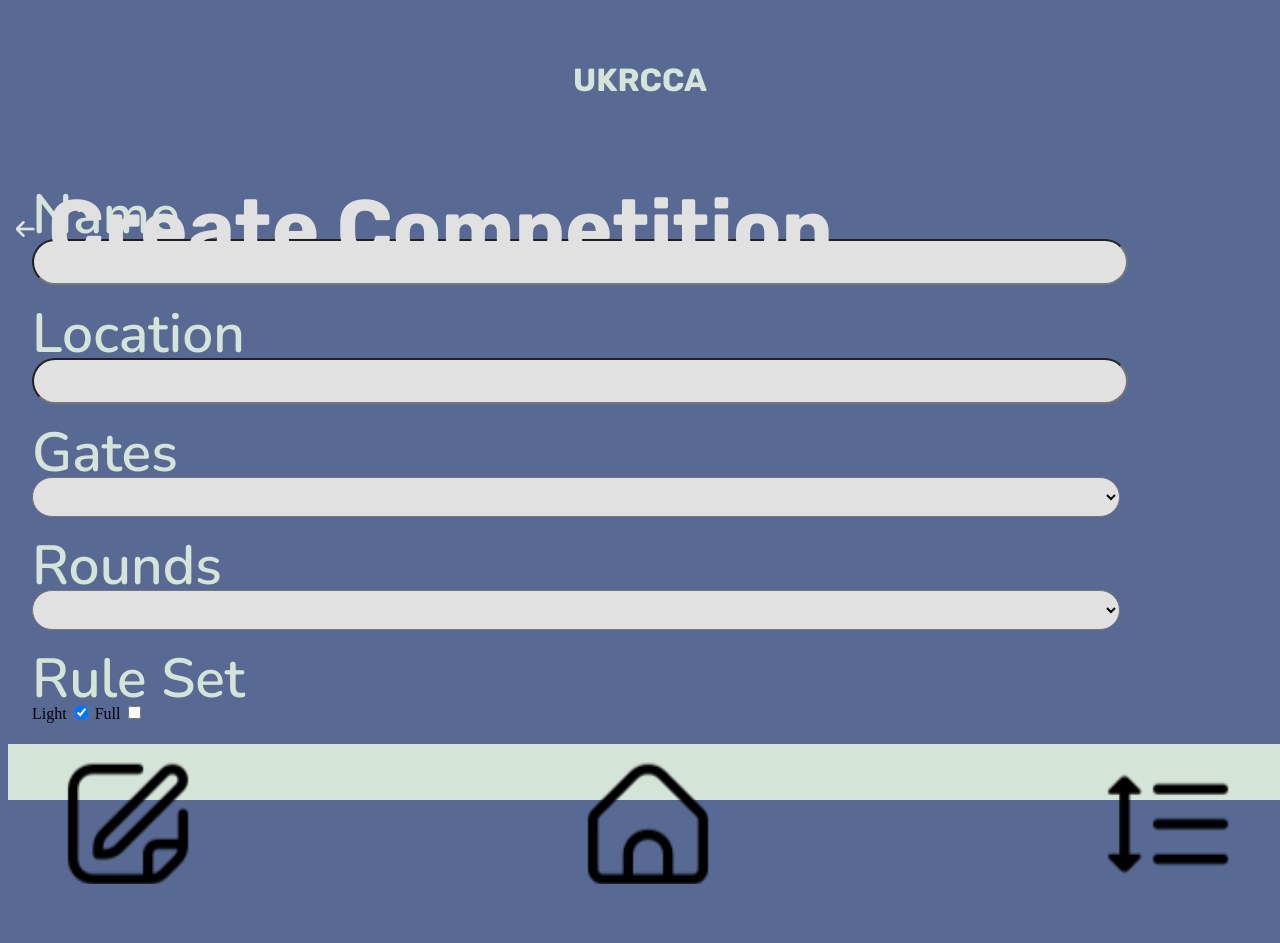
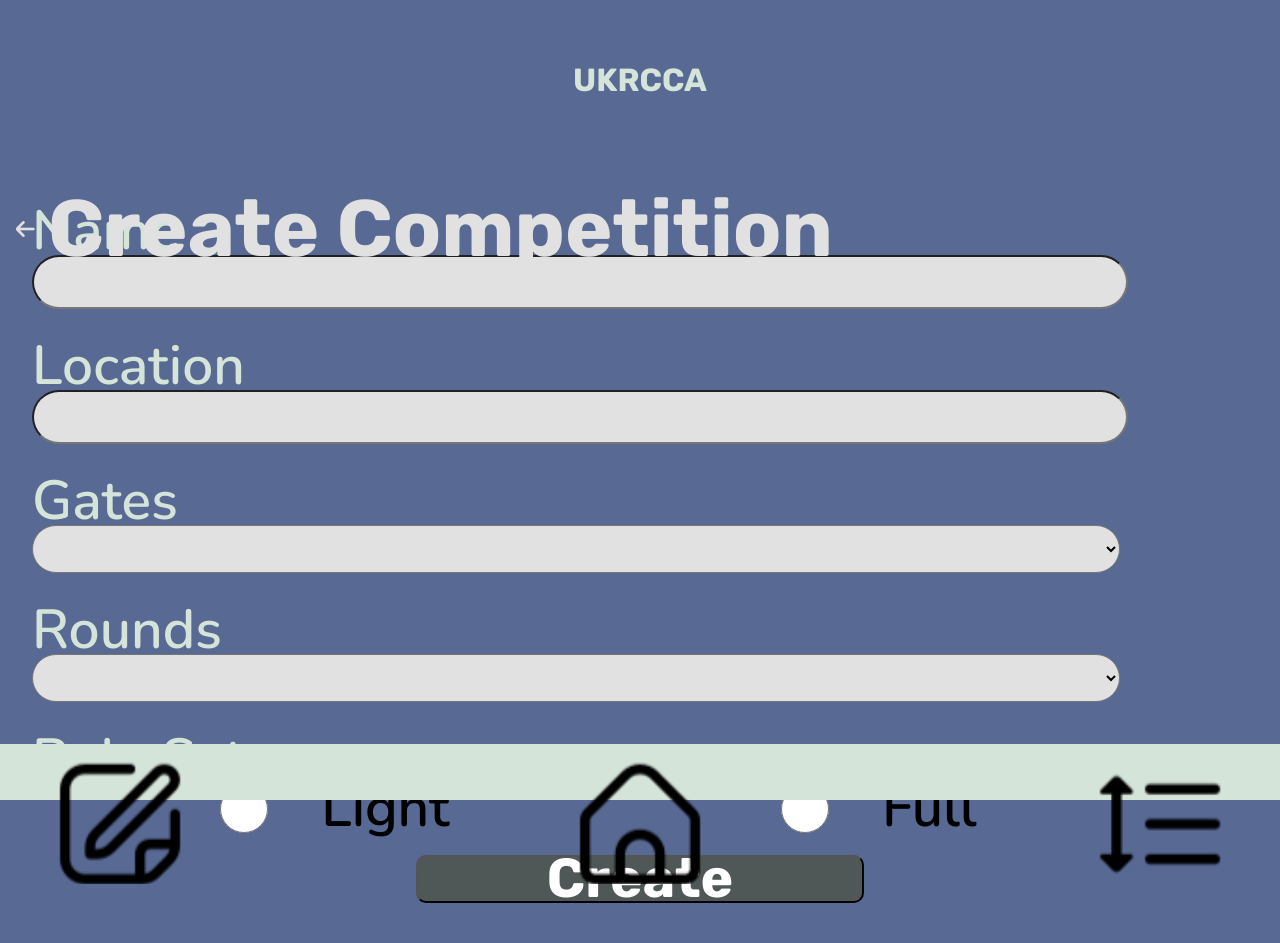
Before and after one commit to Erin-N-P/UKRCCA-App, a Django app: page /compcre/ in a window 1280 px wide. Before the commit the page ends 884 px from the top, so only its background shows below. Run offline with Django 4.2, Linux system fonts and the light colour scheme; some web fonts are replaced.

Commit message:
comp create page done

```diff
--- a/UKRCCA/admin_app/files/static/base.css
+++ b/UKRCCA/admin_app/files/static/base.css
@@ -20,11 +20,11 @@
 }
 
 .foot{
-    position: sticky;
+    position: fixed;
     left: 0;
     bottom: 0;
+    width: 100%;
     background-color: #D5E4D9;
-    width: 100vw;
     height: 7vh;
     display: flex;
     justify-content: space-between;
--- a/UKRCCA/admin_app/files/static/compcre.css
+++ b/UKRCCA/admin_app/files/static/compcre.css
@@ -34,9 +34,7 @@ html{
     color: #E1E1E1;
 }
 .entry{
-    margin-bottom: 3vh;
-    margin-left: 3vh;
-    margin-right: 3vh;
+    margin: 3vh;
 }
 .Text{
     font-family: 'Nunito';
@@ -56,16 +54,16 @@ html{
 .box{
     background-color: #E1E1E1;
     width: 85vw;
-    height: 5vh;
+    height: 6vh;
     border-radius: 3vw;
-    margin-bottom: 3vh;
+    margin-bottom: 4vh;
 }
 .Gates{
     background-color: #E1E1E1;
     width: 85vw;
-    height: 5vh;
+    height: 6vh;
     border-radius: 3vw;
-    margin-bottom: 3vh;
+    margin-bottom: 4vh;
 
     font-family: 'Nunito';
     font-style: normal;
@@ -76,9 +74,9 @@ html{
 .Rounds{
     background-color: #E1E1E1;
     width: 85vw;
-    height: 5vh;
+    height: 6vh;
     border-radius: 3vw;
-    margin-bottom: 3vh;
+    margin-bottom: 4vh;
 
     font-family: 'Nunito';
     font-style: normal;
@@ -86,3 +84,52 @@ html{
     font-size: 55px;
     line-height: 33px;
 }
+.radio{
+    width: 85vw;
+    height: 6vh;
+    display: flex;
+    flex-direction: row;
+    align-items: center;
+    justify-content: space-around;
+}
+.but{
+    display: flex;
+    flex-direction: row;
+    align-items: center;
+}
+.dot{
+    height: 6vh;
+    width: 10vw;
+}
+.overlay{
+    font-family: 'Nunito';
+    font-style: normal;
+    padding-left: 10px;
+    font-weight: 700;
+    font-size: 55px;
+}
+.button{
+    display: flex;
+    align-items: center;
+    text-align: center;
+    justify-content: center;
+    margin-bottom: 5vh;
+}
+.create{
+    width: 35vw;
+    height: 6vh;
+    background: #505757;
+    border-radius: 10px;
+
+    font-family: 'Rubik';
+    font-style: normal;
+    font-weight: 700;
+    font-size: 55px;
+    line-height: 32px;
+    display: flex;
+    align-items: center;
+    text-align: center;
+    justify-content: center;
+
+    color: #FFFFFF;
+}
--- a/UKRCCA/admin_app/files/templates/compcre.html
+++ b/UKRCCA/admin_app/files/templates/compcre.html
@@ -49,15 +49,18 @@ Competition Creation
         <option value="1">12</option>
     </select>
     <p class="Text">Rule Set</p>
-    <label class="container">Light
-        <input type="checkbox" checked="checked">
-        <span class="checkmark"></span>
-    </label>
-
-    <label class="container">Full
-        <input type="checkbox">
-        <span class="checkmark"></span>
-    </label>
+    <div class="radio">
+        <div class="but">
+            <input type="radio" class="dot" name="fav_language" value="Light">
+            <label class="overlay" for="Light">Light</label><br>
+        </div>
+        <div class="but">
+            <input type="radio" class="dot" name="fav_language" value="Full">
+            <label  class="overlay" for="Full">Full</label><br>
+        </div>
+    </div>
 </div>
-<input type="button" class="create"></input>
+<div class="button">
+    <input type="button" class="create" value="Create"></input>
+</div>
 {% endblock %}
```
